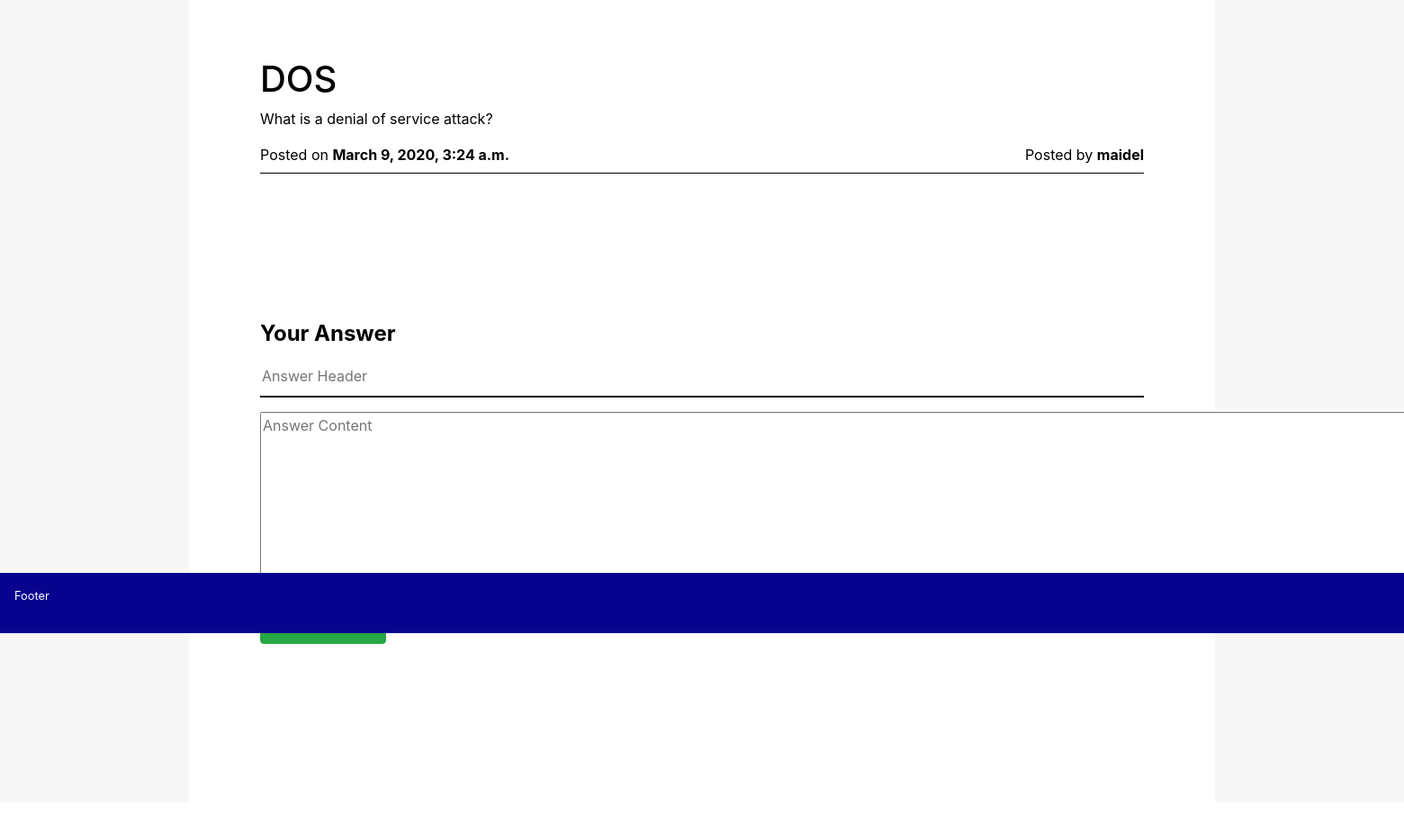
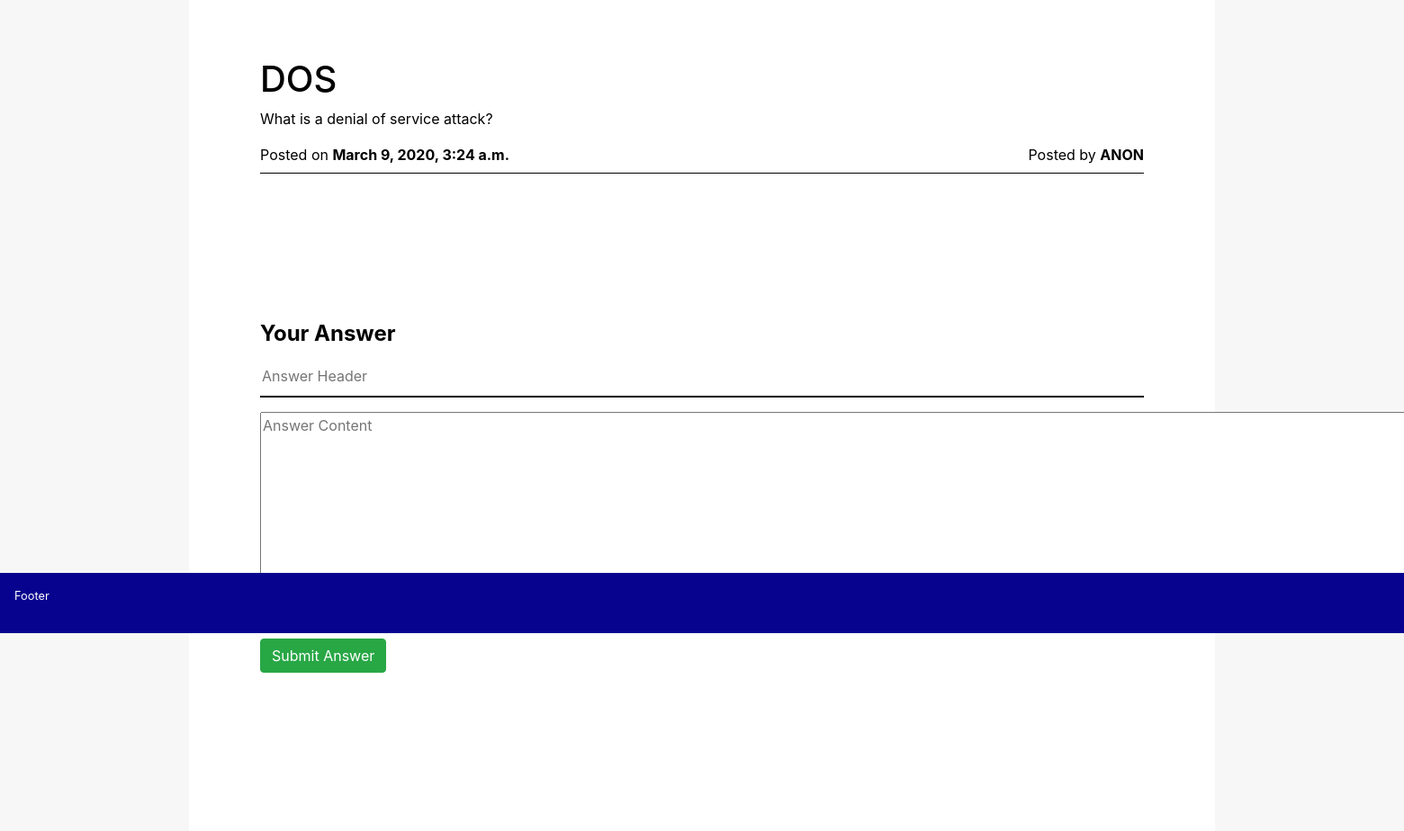
Before and after one commit to NWhite12/Cyber-Security-Knowledge-Base, a Django app: a page that uses Cyber_Security_KBMS/QuestionandAnswerForum/templates/view-question.html in a window 1560 px wide; the page is wider, and only the part inside the window is pictured. Shown: the part 96-1020 px from the top of that part at 90% size. Before the commit the page ends 812 px from the top of that part, so only its background shows below. Run offline with Django 3.2, Linux system fonts and the light colour scheme; a user stored in the database is signed in; data comes from the database, SQL or seed files in the repository; both versions use the stored data as it was after the commit; some libraries are stand-ins or nearby versions.

Commit message:
post can be made anonymously

```diff
--- a/Cyber_Security_KBMS/CSKnowledgeBase/models.py
+++ b/Cyber_Security_KBMS/CSKnowledgeBase/models.py
@@ -11,6 +11,7 @@ class Knowledge(models.Model):
     last_modified_by  = models.ForeignKey(User, on_delete = models.PROTECT)
     insert_date = models.DateTimeField()
     update_date = models.DateTimeField()
+
         #Slug = provides url for question to be referenced later
     slug = models.SlugField(max_length=40)
 
--- a/Cyber_Security_KBMS/QuestionandAnswerForum/models.py
+++ b/Cyber_Security_KBMS/QuestionandAnswerForum/models.py
@@ -14,6 +14,7 @@ class Question(models.Model):
     expertise_required = models.BooleanField(default = False)
     #Slug = provides url for question to be referenced later
     slug = models.SlugField(max_length=40)
+    anonymous = models.BooleanField(default = True)
 
     def save(self, *args, **kwargs):
         self.slug = slugify(self.question_title)
@@ -32,6 +33,7 @@ class QuestionRelpy(models.Model):
     reply_rank = models.DecimalField(blank  = True, max_digits = 5, decimal_places = 2)
     question = models.ForeignKey(Question, on_delete = models.PROTECT)
     expertise_required = models.BooleanField(default = False)
+    anonymous = models.BooleanField(default = True)
 
     def __str__(self):
         return str(self.reply_header)
--- a/Cyber_Security_KBMS/QuestionandAnswerForum/templates/ask-question.html
+++ b/Cyber_Security_KBMS/QuestionandAnswerForum/templates/ask-question.html
@@ -16,6 +16,9 @@
             {% csrf_token %}
             <input type="text" name="title" value="" autocomplete="off" placeholder="What's your question's title?" class="askInput"><p />
             <textarea name="question" rows="8" cols="80" placeholder="What's your question?"></textarea><p />
+              <input type="radio" id="postby" name="postby" value="postby">
+              <label for="male">Make Post Anonymous</label><br>
+
             <!-- <input type="text" name="posted_by" value="" autocomplete="off" placeholder="Enter your name ..." class="askInput"><p /> -->
             <input type="submit" name="ask" value="Ask Question" class="btn btn-outline-secondary">
         </form>
--- a/Cyber_Security_KBMS/QuestionandAnswerForum/templates/view-question.html
+++ b/Cyber_Security_KBMS/QuestionandAnswerForum/templates/view-question.html
@@ -14,6 +14,17 @@
 		<div id="answers">
         </div>
       </div>
+      {%for i,j in replies %}
+
+
+     <div class="replies">
+       <img src="{% static 'images/user.svg' %}" width="3%" height="3%">
+       <span class="user-reply-name">{{i}}</span>
+    <p class="reply-header"> {{j}}</p>
+    <span class="reply-content">{{j.content}}</span>
+    </div>
+ {% endfor %}
+<!--
       {% for r  in reply %}
       <div class="replies">
         <img src="{% static 'images/user.svg' %}" width="3%" height="3%">
@@ -21,12 +32,14 @@
 <p class="reply-header"> {{r.reply_header}}</p>
 <span class="reply-content">{{r.content}}</span>
 </div>
-{% endfor %}
+{% endfor %} -->
                 <form class="answer"  method="POST">
                   <p class="reply-header">Your Answer</p>
                     {% csrf_token %}
                     <input type="text" name="answer_title" value="" autocomplete="off" placeholder="Answer Header" class="askInput-modified"><p />
                     <textarea name="answer" rows="8" cols="134" placeholder="Answer Content"></textarea><p />
+                    <input type="radio" id="postby" name="postby" value="postby">
+                  <label for="male">Make Post Anonymous</label><br>
                     <input type="submit" name="ask" value="Submit Answer" class="btn btn-success">
                 </form>
 
--- a/Cyber_Security_KBMS/QuestionandAnswerForum/views.py
+++ b/Cyber_Security_KBMS/QuestionandAnswerForum/views.py
@@ -26,9 +26,15 @@ def askquestion(request):
             q_title = request.POST.get('title')
             q_question = request.POST.get('question')
             q_posted_by = request.user
+            q_is_anon = request.POST.get("postby")
 
+            if  (q_is_anon  is None):
+
+                anonymou_s=False
+            else:
+                anonymou_s=True
             #Save question query in q
-            q = Question(question_title=q_title, content=q_question, posted_by=q_posted_by)
+            q = Question(question_title=q_title, content=q_question, posted_by=q_posted_by,anonymous=anonymou_s)
             #save question to database
             q.save()
 
@@ -72,6 +78,12 @@ def viewquestion(request, question_id, slug):
         question_json['qid'] = question.id
         question_json['question_text'] = question.content
         question_json['posted_by']=question.posted_by.username
+        if(question.anonymous):
+            question_json['posted_by']=question.posted_by.username
+            question_json['posted_by']="ANON"
+
+        else:
+            question_json['posted_by']=question.posted_by.username
 
         #Assign context dictionary to question_json
         context['question'] = question_json
@@ -81,7 +93,18 @@ def viewquestion(request, question_id, slug):
         #Display answers to questions if there are any
         try:
             context['reply'] =  QuestionRelpy.objects.filter(question_id=question_id)
+            replylist= QuestionRelpy.objects.filter(question_id=question_id)
+            length=len(QuestionRelpy.objects.filter(question_id=question_id))
 
+            nameslist=[]
+            for i in range (0,(length)):
+                if(context['reply'][i].anonymous == True):
+                    nameslist.append(context['reply'][i].submitted_by.username)
+                elif(context['reply'][i].anonymous==False):
+                    nameslist.append("ANON")
+
+            print(nameslist)
+            context['replies']=zip(nameslist,replylist)
         except ObjectDoesNotExist:
             print("No Answers to this question")
 
@@ -92,9 +115,16 @@ def viewquestion(request, question_id, slug):
              a_content = request.POST.get("answer")
              question = Question.objects.get(id=question_id, slug=slug)
              user = request.user
+             anon = request.POST.get("postby")
+             print(anon)
+             if  (anon  is None):
+
+                 anonymou_s=True
+             else:
+                 anonymou_s=False
 
              #save form information into a questionrelpy query
-             a = QuestionRelpy( reply_header = a_header, content = a_content,reply_rank=0.5,question = question, submitted_by= user)
+             a = QuestionRelpy( reply_header = a_header, content = a_content,reply_rank=0.5,question = question, submitted_by= user,anonymous=anonymou_s)
              #save to database
              a.save()
 
```
Also changed, not shown: Cyber_Security_KBMS/QuestionandAnswerForum/migrations/0004_auto_20200406_1142.py (added), Cyber_Security_KBMS/db.sqlite3.
